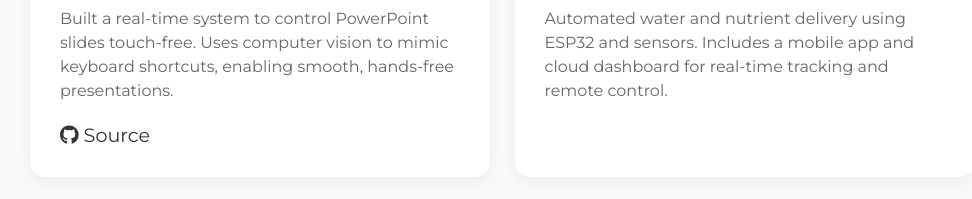
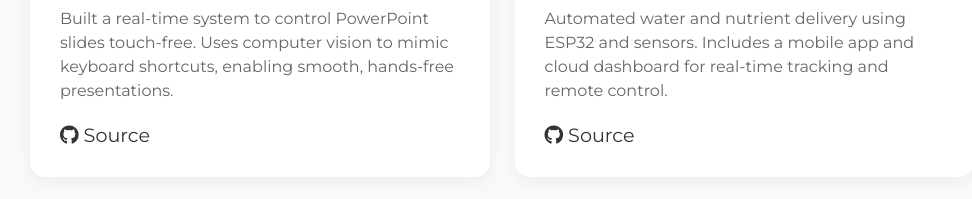
Before and after one commit to AnjaliK7378/MyPortfolio, a website: page index.html in a window 1280 px wide. Shown: the part 2009-2208 px from the top of the page, without its empty margins (138-1110 px from the left). Drawn offline with Linux system fonts and the light colour scheme.

Commit message:
Added one project github link

```diff
--- a/index.html
+++ b/index.html
@@ -163,6 +163,8 @@
                 <div class="tech">ESP32 • IoT • Mobile App</div>
                 <h3>Smart Irrigation & Monitoring</h3>
                 <p>Automated water and nutrient delivery using ESP32 and sensors. Includes a mobile app and cloud dashboard for real-time tracking and remote control.</p>
+                <div class="links"><a href="https://github.com/AnjaliK7378/Smart_Agriculture_with_disease_crop_chatbot" target="_blank"><i class="fab fa-github"></i> Source</a>          </div>
+
             </div>
             <div class="project-card">
                 <div class="tech">PHP • MySQL • Web</div>
```
